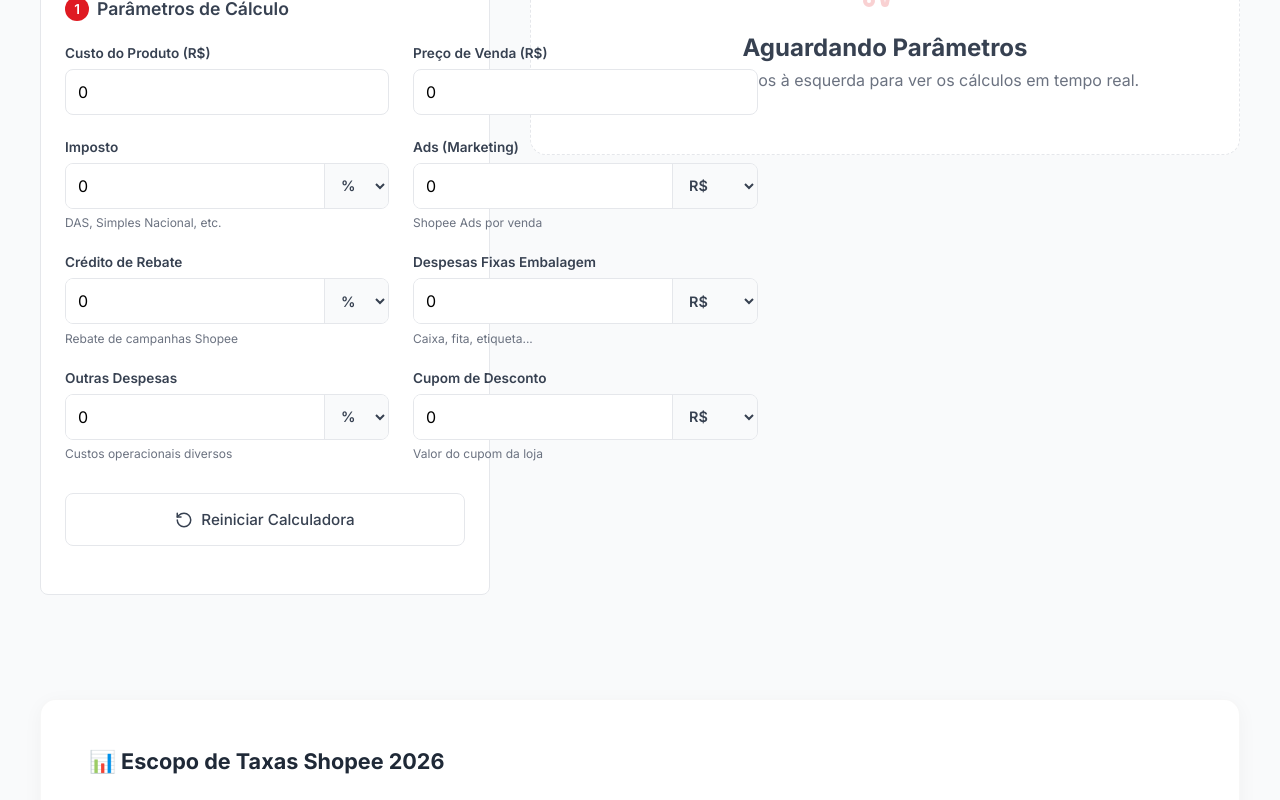
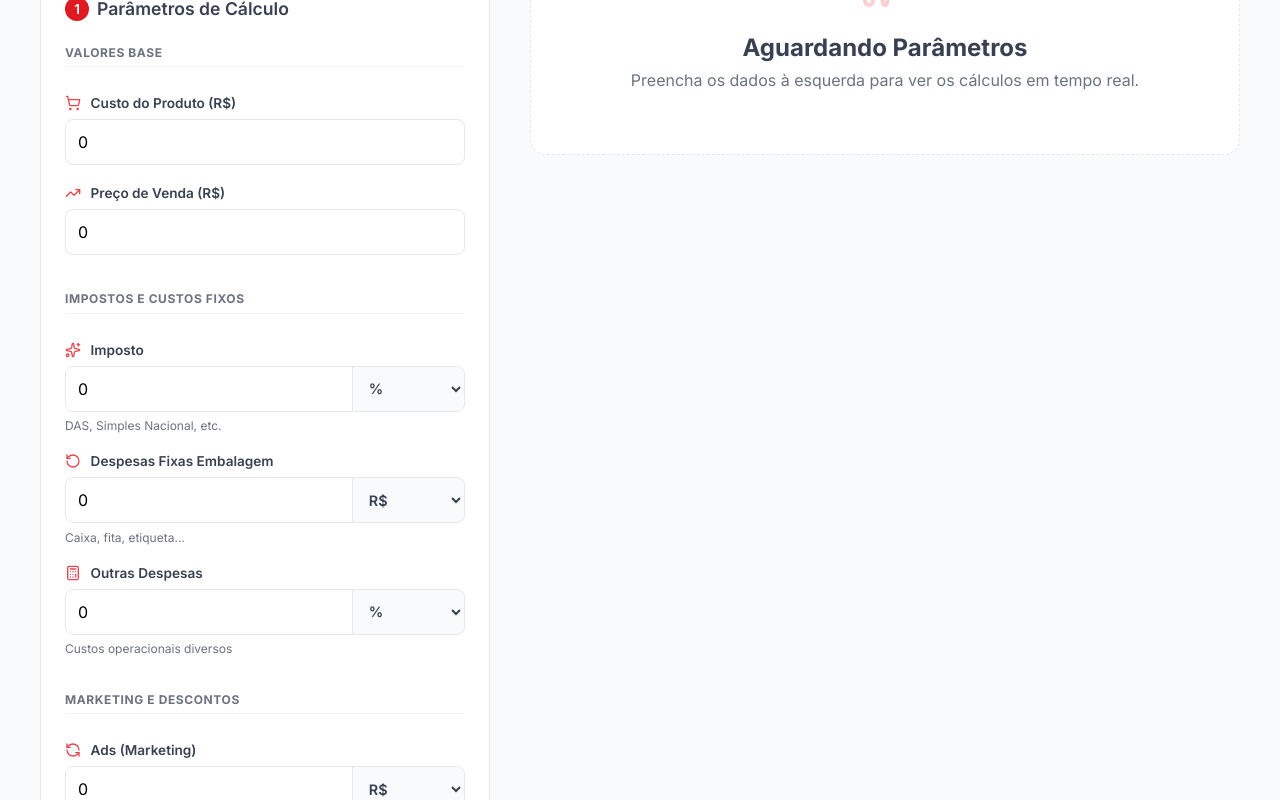
Before and after one commit to paulojacomelli/calculadora-lcg, a React (Vite) app: page / in a window 1280 px wide. Shown: the part 540-1340 px from the top of the page. Built offline with nearby package versions, Linux system fonts and the light colour scheme; no server answers.

Commit message:
style: refine inputs layout to single column, add icons and logical grouping, version bump 0.1.43-beta

```diff
--- a/package.json
+++ b/package.json
@@ -1,7 +1,7 @@
 {
   "name": "pyro-planetary",
   "private": true,
-  "version": "0.1.42-beta",
+  "version": "0.1.43-beta",
   "type": "module",
   "scripts": {
     "dev": "vite",
--- a/src/App.tsx
+++ b/src/App.tsx
@@ -259,8 +259,10 @@ const App: React.FC = () => {
             </div>
 
             <div className="parameters-grid">
+              <div className="input-section-title">Valores Base</div>
+
               <div className="input-group">
-                <label>Custo do Produto (R$)</label>
+                <label><ShoppingCart size={16} /> Custo do Produto (R$)</label>
                 <input
                   type="number"
                   name="custoProduto"
@@ -273,7 +275,7 @@ const App: React.FC = () => {
               <div className="input-group">
                 {aba === 'margem' ? (
                   <>
-                    <label>Preço de Venda (R$)</label>
+                    <label><TrendingUp size={16} /> Preço de Venda (R$)</label>
                     <input
                       type="number"
                       name="precoVenda"
@@ -285,7 +287,7 @@ const App: React.FC = () => {
                 ) : (
                   <>
                     <label className="label-with-icon">
-                      Lucro Desejado sobre Custo (%)
+                      <TrendingUp size={16} /> Lucro Desejado sobre Custo (%)
                       <span className="help-icon" title="Margem de lucro desejada sobre o custo do produto. Ex: 20% significa que você quer ter R$20 de lucro para cada R$100 de custo.">
                         <HelpCircle size={16} />
                       </span>
@@ -300,8 +302,11 @@ const App: React.FC = () => {
                   </>
                 )}
               </div>
+
+              <div className="input-section-title">Impostos e Custos Fixos</div>
+
               <div className="input-group">
-                <label>Imposto</label>
+                <label><Sparkles size={16} /> Imposto</label>
                 <div className="input-composite">
                   <input
                     type="number"
@@ -325,7 +330,57 @@ const App: React.FC = () => {
               </div>
 
               <div className="input-group">
-                <label>Ads (Marketing)</label>
+                <label><RotateCcw size={16} /> Despesas Fixas Embalagem</label>
+                <div className="input-composite">
+                  <input
+                    type="number"
+                    name="despesaFixa"
+                    className="input-main"
+                    value={inputs.despesaFixa ?? ''}
+                    onChange={handleChange}
+                    placeholder="Ex: 1.50"
+                  />
+                  <select
+                    name="despesaFixaTipo"
+                    className="input-unit"
+                    value={inputs.despesaFixaTipo}
+                    onChange={handleChange}
+                  >
+                    <option value="fixo">R$</option>
+                    <option value="porcentagem">%</option>
+                  </select>
+                </div>
+                <span className="input-hint">Caixa, fita, etiqueta...</span>
+              </div>
+
+              <div className="input-group">
+                <label><Calculator size={16} /> Outras Despesas</label>
+                <div className="input-composite">
+                  <input
+                    type="number"
+                    name="despesaAdicional"
+                    className="input-main"
+                    value={inputs.despesaAdicional ?? ''}
+                    onChange={handleChange}
+                    placeholder="Ex: 0.50"
+                  />
+                  <select
+                    name="despesaAdicionalTipo"
+                    className="input-unit"
+                    value={inputs.despesaAdicionalTipo}
+                    onChange={handleChange}
+                  >
+                    <option value="porcentagem">%</option>
+                    <option value="fixo">R$</option>
+                  </select>
+                </div>
+                <span className="input-hint">Custos operacionais diversos</span>
+              </div>
+
+              <div className="input-section-title">Marketing e Descontos</div>
+
+              <div className="input-group">
+                <label><RefreshCcw size={16} /> Ads (Marketing)</label>
                 <div className="input-composite">
                   <input
                     type="number"
@@ -350,7 +405,7 @@ const App: React.FC = () => {
               </div>
 
               <div className="input-group">
-                <label>Crédito de Rebate</label>
+                <label><Sparkles size={16} /> Crédito de Rebate</label>
                 <div className="input-composite">
                   <input
                     type="number"
@@ -374,55 +429,7 @@ const App: React.FC = () => {
               </div>
 
               <div className="input-group">
-                <label>Despesas Fixas Embalagem</label>
-                <div className="input-composite">
-                  <input
-                    type="number"
-                    name="despesaFixa"
-                    className="input-main"
-                    value={inputs.despesaFixa ?? ''}
-                    onChange={handleChange}
-                    placeholder="Ex: 1.50"
-                  />
-                  <select
-                    name="despesaFixaTipo"
-                    className="input-unit"
-                    value={inputs.despesaFixaTipo}
-                    onChange={handleChange}
-                  >
-                    <option value="fixo">R$</option>
-                    <option value="porcentagem">%</option>
-                  </select>
-                </div>
-                <span className="input-hint">Caixa, fita, etiqueta...</span>
-              </div>
-
-              <div className="input-group">
-                <label>Outras Despesas</label>
-                <div className="input-composite">
-                  <input
-                    type="number"
-                    name="despesaAdicional"
-                    className="input-main"
-                    value={inputs.despesaAdicional ?? ''}
-                    onChange={handleChange}
-                    placeholder="Ex: 0.50"
-                  />
-                  <select
-                    name="despesaAdicionalTipo"
-                    className="input-unit"
-                    value={inputs.despesaAdicionalTipo}
-                    onChange={handleChange}
-                  >
-                    <option value="porcentagem">%</option>
-                    <option value="fixo">R$</option>
-                  </select>
-                </div>
-                <span className="input-hint">Custos operacionais diversos</span>
-              </div>
-
-              <div className="input-group">
-                <label>Cupom de Desconto</label>
+                <label><CircleDollarSign size={16} /> Cupom de Desconto</label>
                 <div className="input-composite">
                   <input
                     type="number"
--- a/src/index.css
+++ b/src/index.css
@@ -373,10 +373,29 @@ body {
 
 /* === Grid de Parâmetros === */
 .parameters-grid {
-  display: grid;
-  grid-template-columns: repeat(2, 1fr);
-  gap: 1.5rem;
+  display: flex;
+  flex-direction: column;
+  gap: 1.25rem;
   margin-bottom: 2rem;
+}
+
+.input-section-title {
+  font-size: 0.75rem;
+  font-weight: 700;
+  text-transform: uppercase;
+  color: var(--text-sub);
+  letter-spacing: 0.05em;
+  margin-top: 1rem;
+  margin-bottom: 0.5rem;
+  padding-bottom: 0.4rem;
+  border-bottom: 1px solid #f3f4f6;
+  display: flex;
+  align-items: center;
+  gap: 0.5rem;
+}
+
+.input-section-title:first-child {
+  margin-top: 0;
 }
 
 .input-with-switch {
@@ -387,6 +406,22 @@ body {
 
 .input-with-switch input {
   flex: 1;
+}
+
+/* Ajustes nos labels para ícones */
+.input-group label {
+  display: flex !important;
+  align-items: center;
+  gap: 0.6rem;
+  font-size: 0.85rem;
+  font-weight: 600;
+  margin-bottom: 0.6rem;
+  color: var(--text-main);
+}
+
+.input-group label svg {
+  color: var(--green-main);
+  opacity: 0.8;
 }
 
 /* === Cards de Resultado Premium === */
```
